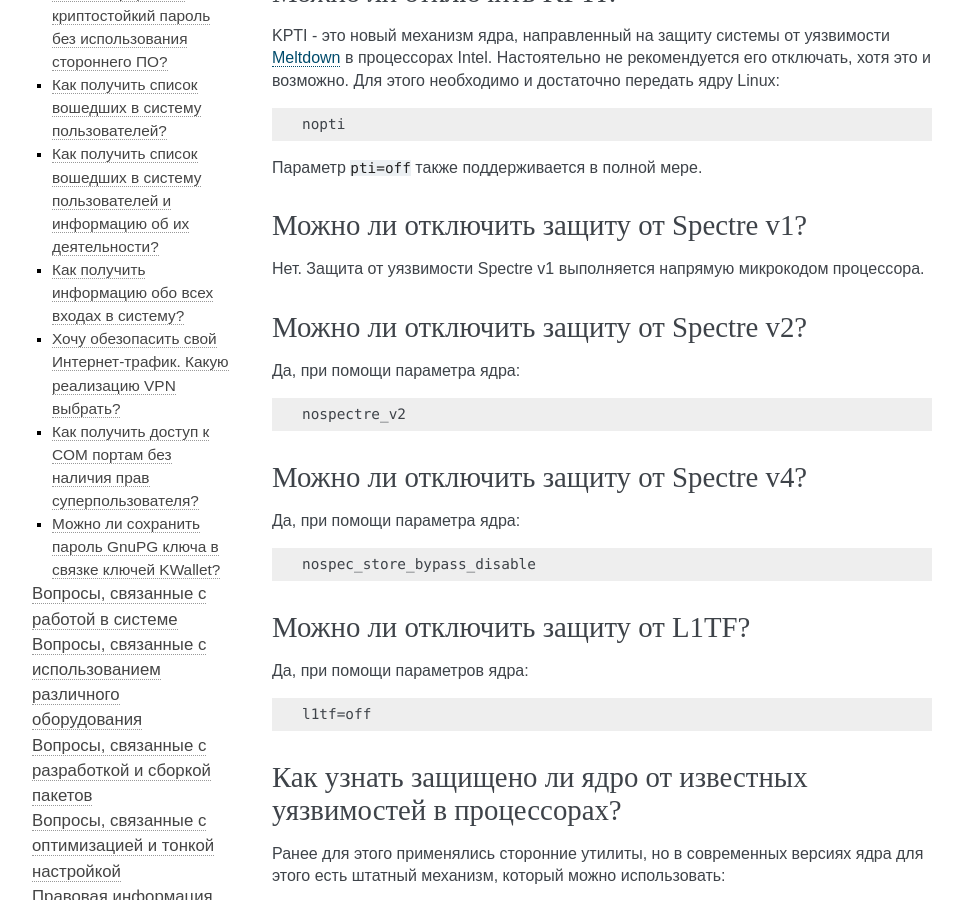
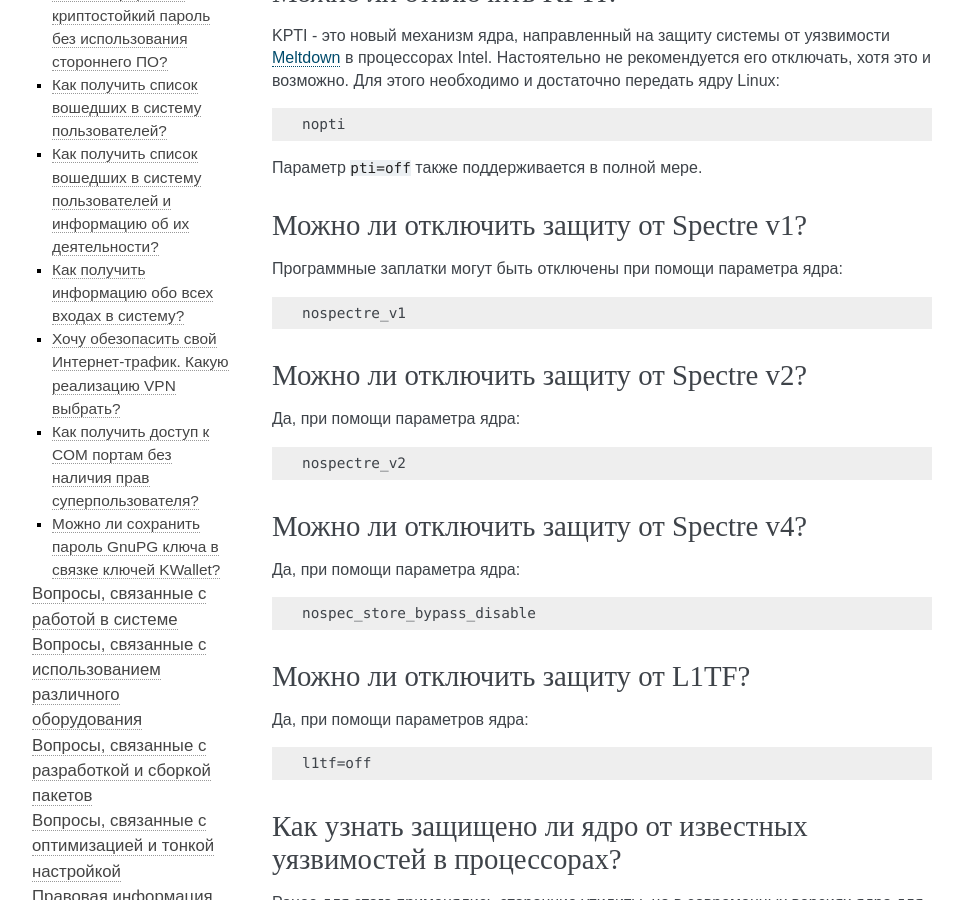
Before and after one commit to RussianFedora/FAQ, a Sphinx documentation site: the page built from source/security.rst, in a window 1280 px wide and 900 px high, scrolled down 4598 px. Shown: the whole window, without its empty margins (148-1111 px from the left). Built offline with Sphinx 7.4.7, drawn with Linux system fonts in a browser that asks for light colours.

Commit message:
Updated question about Spectre v1. Now mitigations can be disabled (requires kernel 4.20+ and latest microcode).

```diff
--- a/source/security.rst
+++ b/source/security.rst
@@ -281,7 +281,11 @@ KPTI - это новый механизм ядра, направленный н
 Можно ли отключить защиту от Spectre v1?
 ============================================
 
-Нет. Защита от уязвимости Spectre v1 выполняется напрямую микрокодом процессора.
+Программные заплатки могут быть отключены при помощи параметра ядра:
+
+.. code-block:: text
+
+    nospectre_v1
 
 .. index:: spectre, hardware, vulnerability, disable, mitigation
 .. _spectrev2:
```
